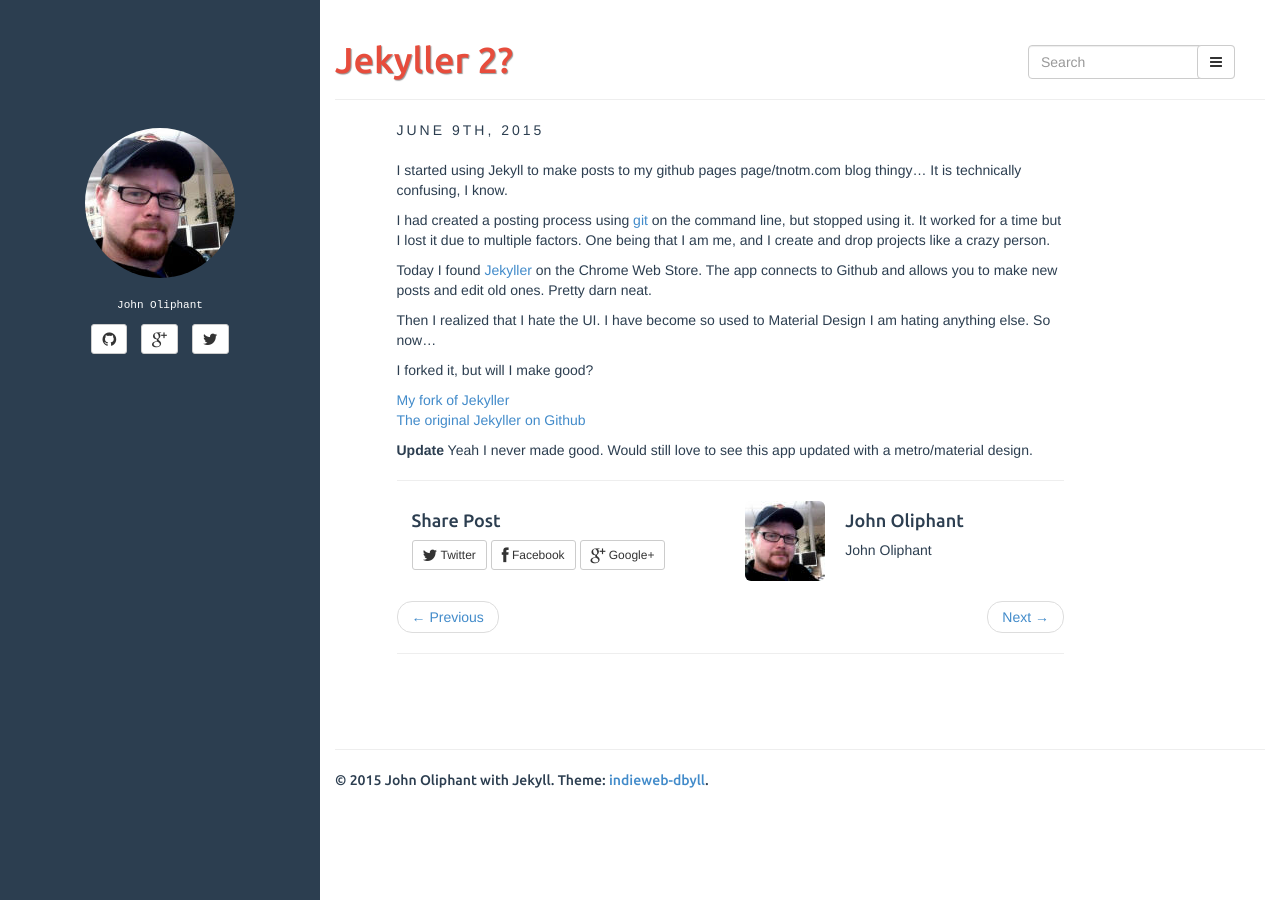
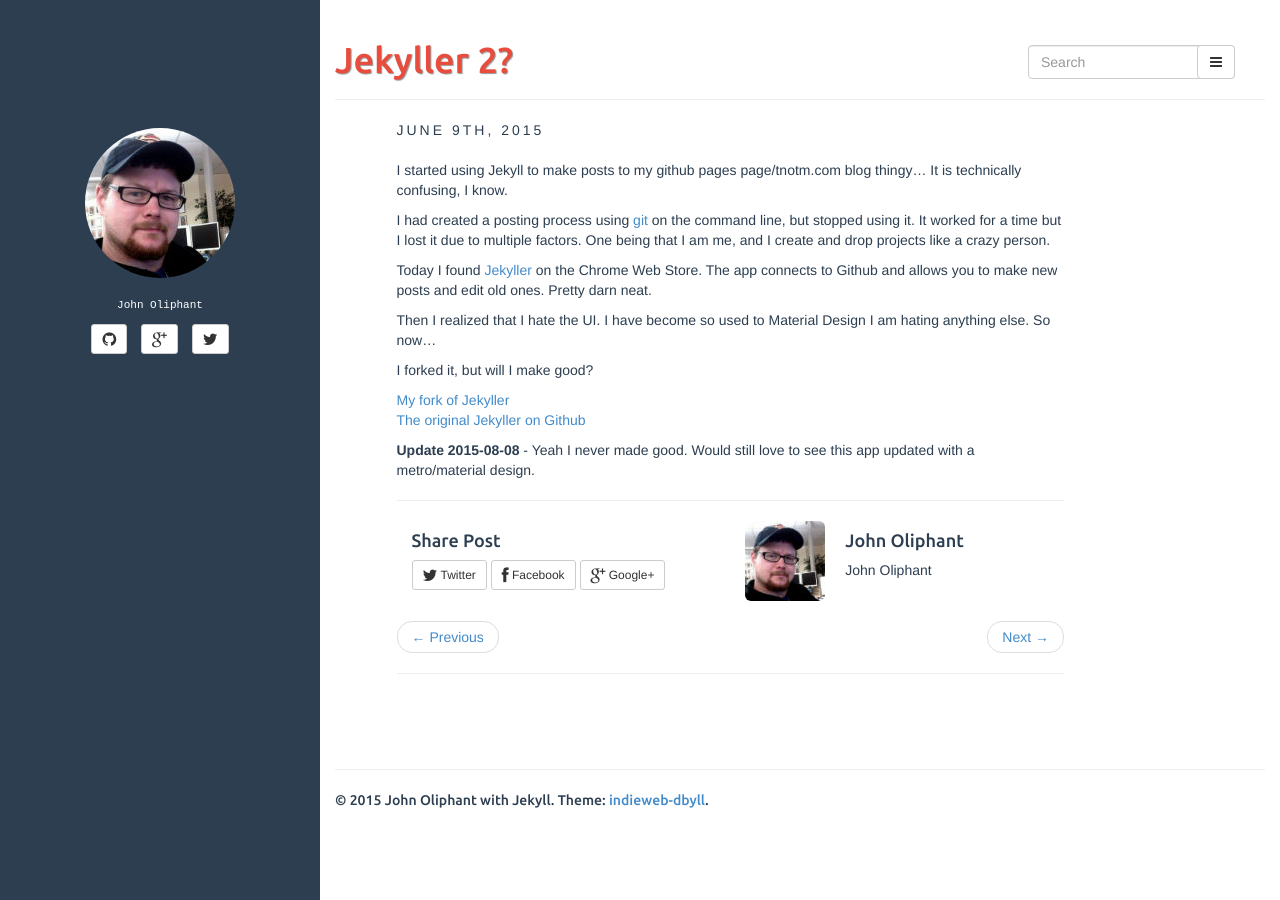
Before and after one commit to tnotm/tnotm.github.io, a Jekyll site: the page built from _posts/2015-6-9--post-12-00-00.md, in a window 1280 px wide. Built offline with Jekyll 4.4.1, drawn with Linux system fonts in a browser that asks for light colours; comment, search, counter and statistics services are not loaded.

Commit message:
update from Jekyller

```diff
--- a/_posts/2015-6-9--post-12-00-00.md
+++ b/_posts/2015-6-9--post-12-00-00.md
@@ -29,4 +29,4 @@
 <br>
 [The original Jekyller on Github](https://github.com/shinemoon/jekyller)
 
-**Update** Yeah I never made good.  Would still love to see this app updated with a metro/material design.
+**Update 2015-08-08** -  Yeah I never made good.  Would still love to see this app updated with a metro/material design.
```
Also changed, not shown: other parts of _posts/2015-6-9--post-12-00-00.md (+1 -1 lines).
